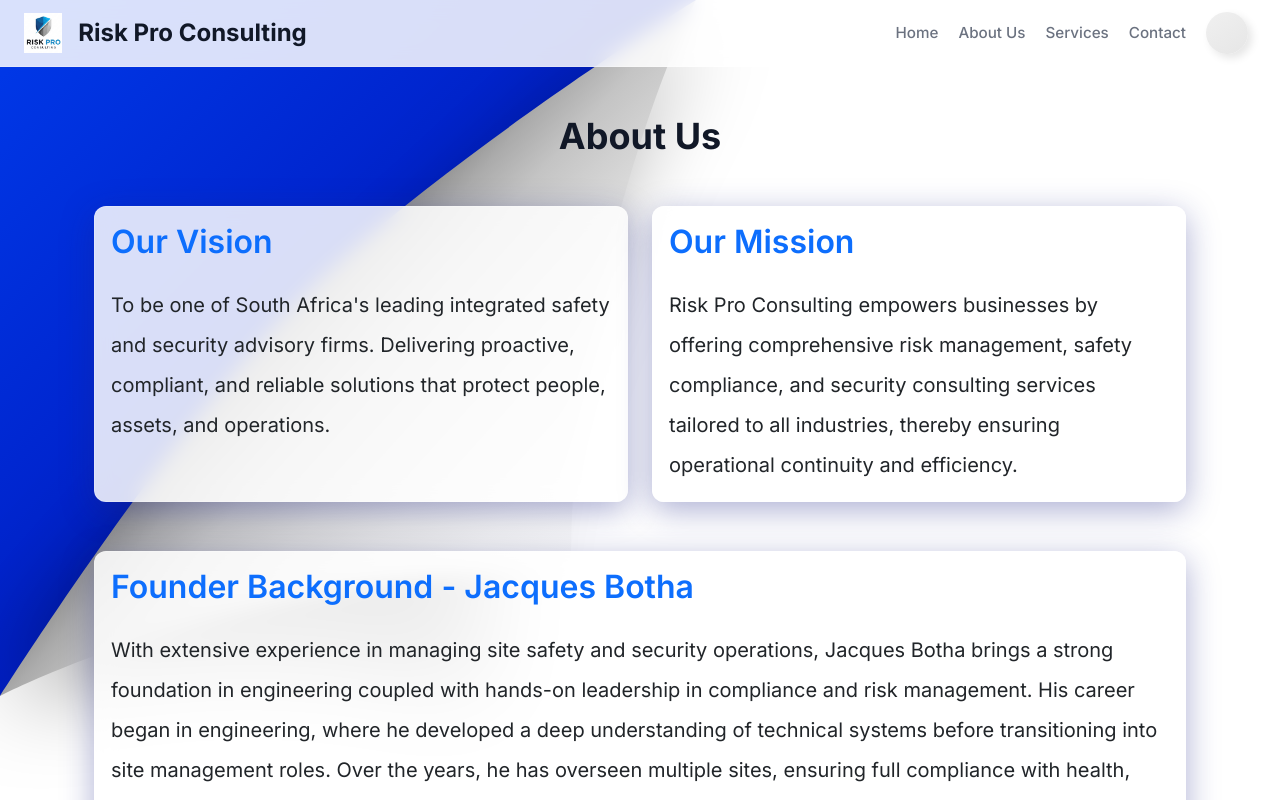
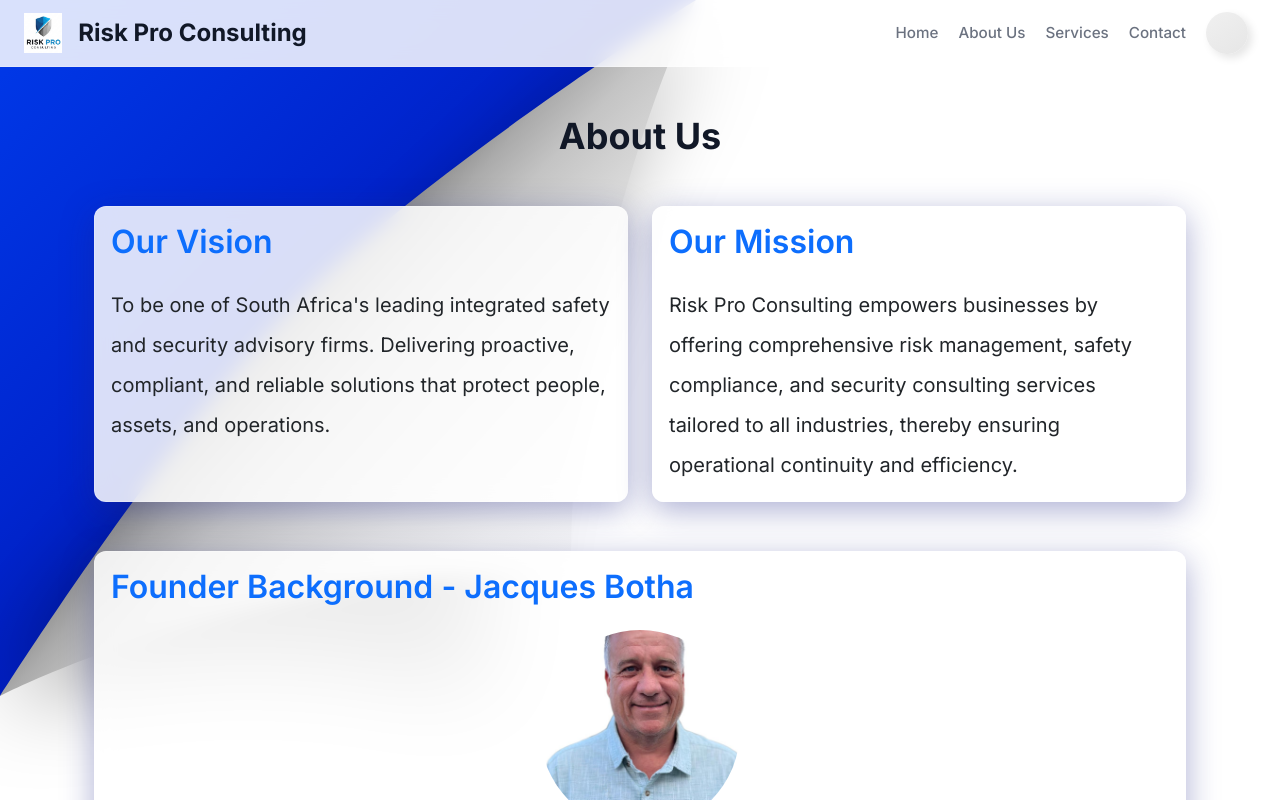
Before and after one commit to LeroyD6/riskproconsulting, a React (Vite) app: page / in a window 1280 px wide. Both pictures are taken after a click on the link "About Us". Shown: the top 800 px of the page. Built offline with nearby package versions, Linux system fonts and the light colour scheme.

Commit message:
Implement code changes to enhance functionality and improve performance

```diff
--- a/src/components/AboutUs.jsx
+++ b/src/components/AboutUs.jsx
@@ -48,6 +48,11 @@
               <h3 className="card-title fs-2 fw-semibold text-primary mb-4">
                 Founder Background - Jacques Botha
               </h3>
+              <img
+                src="./founder.jpg"
+                alt="Founder - Jacques Botha"
+                className="founder img-fluid mb-4"
+              />
               <p className="card-text text-dark lh-lg fs-5 mb-3">
                 With extensive experience in managing site safety and security operations, Jacques
                 Botha brings a strong foundation in engineering coupled with hands-on leadership in
@@ -63,9 +68,6 @@
                 (SOPs) for both operational and engineering teams, fostering a culture of safety and
                 accountability. This strategic focus has consistently strengthened workplace safety
                 practices and operational resilience.
-              </p>
-              <p className="card-text text-dark lh-lg fs-5">
-                <strong>Professional membership:</strong> SAIOSH, PSIRA.
               </p>
             </div>
           </div>
--- a/src/styles/about.css
+++ b/src/styles/about.css
@@ -32,6 +32,16 @@
   border-color: rgba(59, 130, 246, 0.3);
 }
 
+.founder {
+  width: 200px;
+  height: 200px;
+  border-radius: 50%;
+  margin-bottom: 1.5rem;
+  object-fit: cover;
+  display: block;
+  margin-left: auto;
+  margin-right: auto;
+}
 .about-card h3 {
   font-size: 1.5rem;
   font-weight: 600;
```
Also changed, not shown: public/founder.jpg (added).
